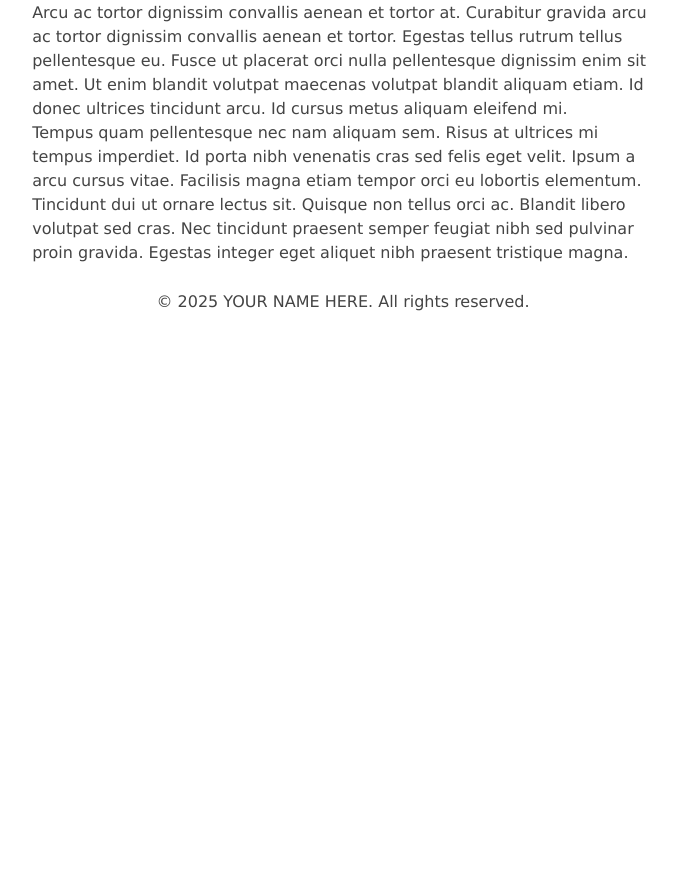
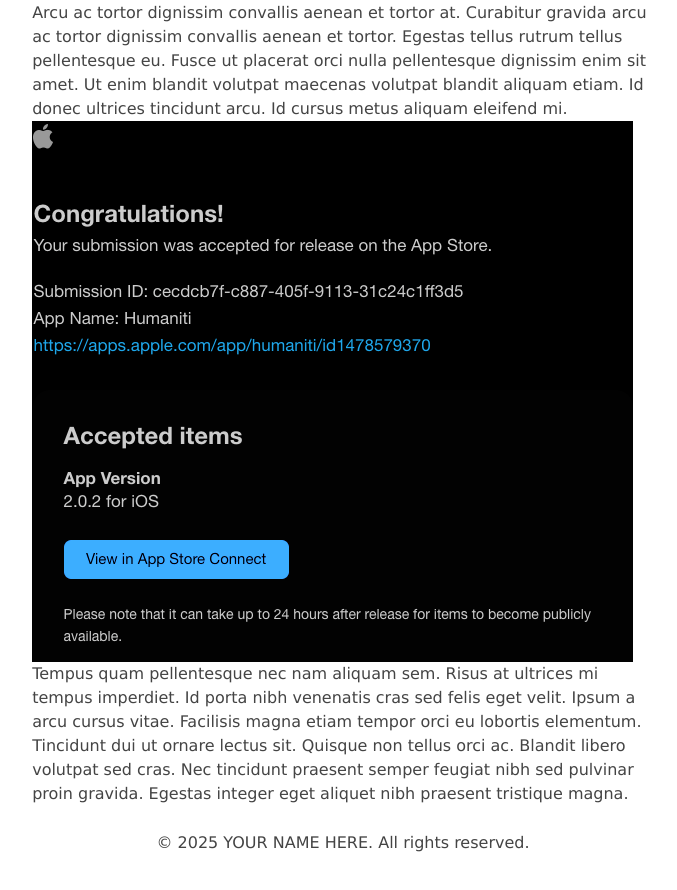
Before and after one commit to huantrinh1802/BenTriByte, an Astro site: page /blog/first-post in a window 1280 px wide. Shown: the part 1403-2293 px from the top of the page, without its empty margins (297-974 px from the left). Before the commit the page ends 1762 px from the top, so only its background shows below. Built offline with nearby package versions, Linux system fonts and the light colour scheme; Astro itself is replaced by a stand-in of ours.

Commit message:
Update Blog “first-post”

```diff
--- a/src/content/blog/first-post.md
+++ b/src/content/blog/first-post.md
@@ -16,4 +16,9 @@
 
 Mattis ullamcorper velit sed ullamcorper morbi tincidunt. Tortor posuere ac ut consequat semper viverra. Tellus mauris a diam maecenas sed enim ut sem viverra. Venenatis urna cursus eget nunc scelerisque viverra mauris in. Arcu ac tortor dignissim convallis aenean et tortor at. Curabitur gravida arcu ac tortor dignissim convallis aenean et tortor. Egestas tellus rutrum tellus pellentesque eu. Fusce ut placerat orci nulla pellentesque dignissim enim sit amet. Ut enim blandit volutpat maecenas volutpat blandit aliquam etiam. Id donec ultrices tincidunt arcu. Id cursus metus aliquam eleifend mi.
 
+
+
+
+
+![](/images/uploads/screen-shot-2023-01-14-at-15.01.56.png)
 Tempus quam pellentesque nec nam aliquam sem. Risus at ultrices mi tempus imperdiet. Id porta nibh venenatis cras sed felis eget velit. Ipsum a arcu cursus vitae. Facilisis magna etiam tempor orci eu lobortis elementum. Tincidunt dui ut ornare lectus sit. Quisque non tellus orci ac. Blandit libero volutpat sed cras. Nec tincidunt praesent semper feugiat nibh sed pulvinar proin gravida. Egestas integer eget aliquet nibh praesent tristique magna.
```
Also changed, not shown: public/images/uploads/screen-shot-2023-01-14-at-15.01.56.png (added).
